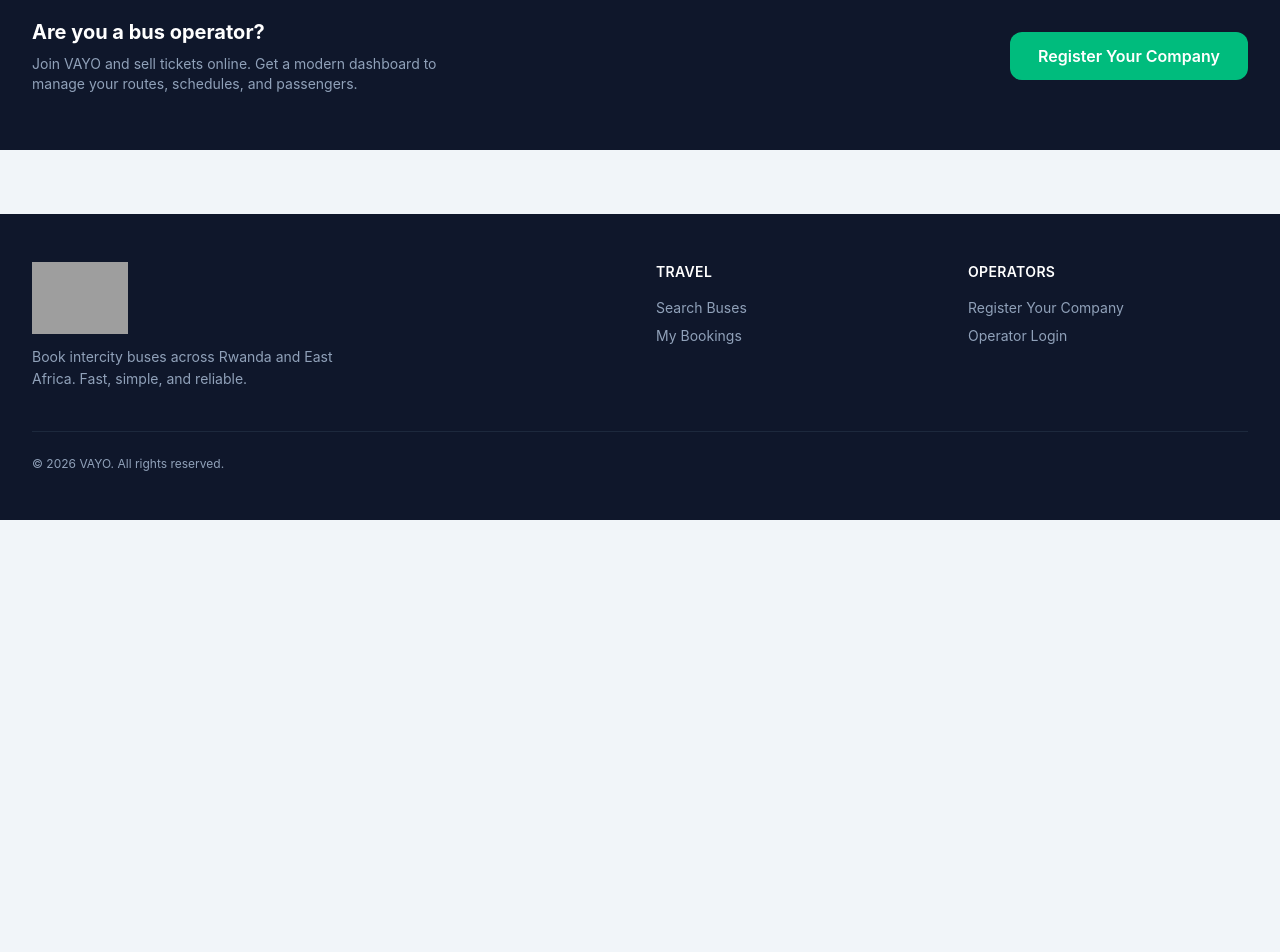
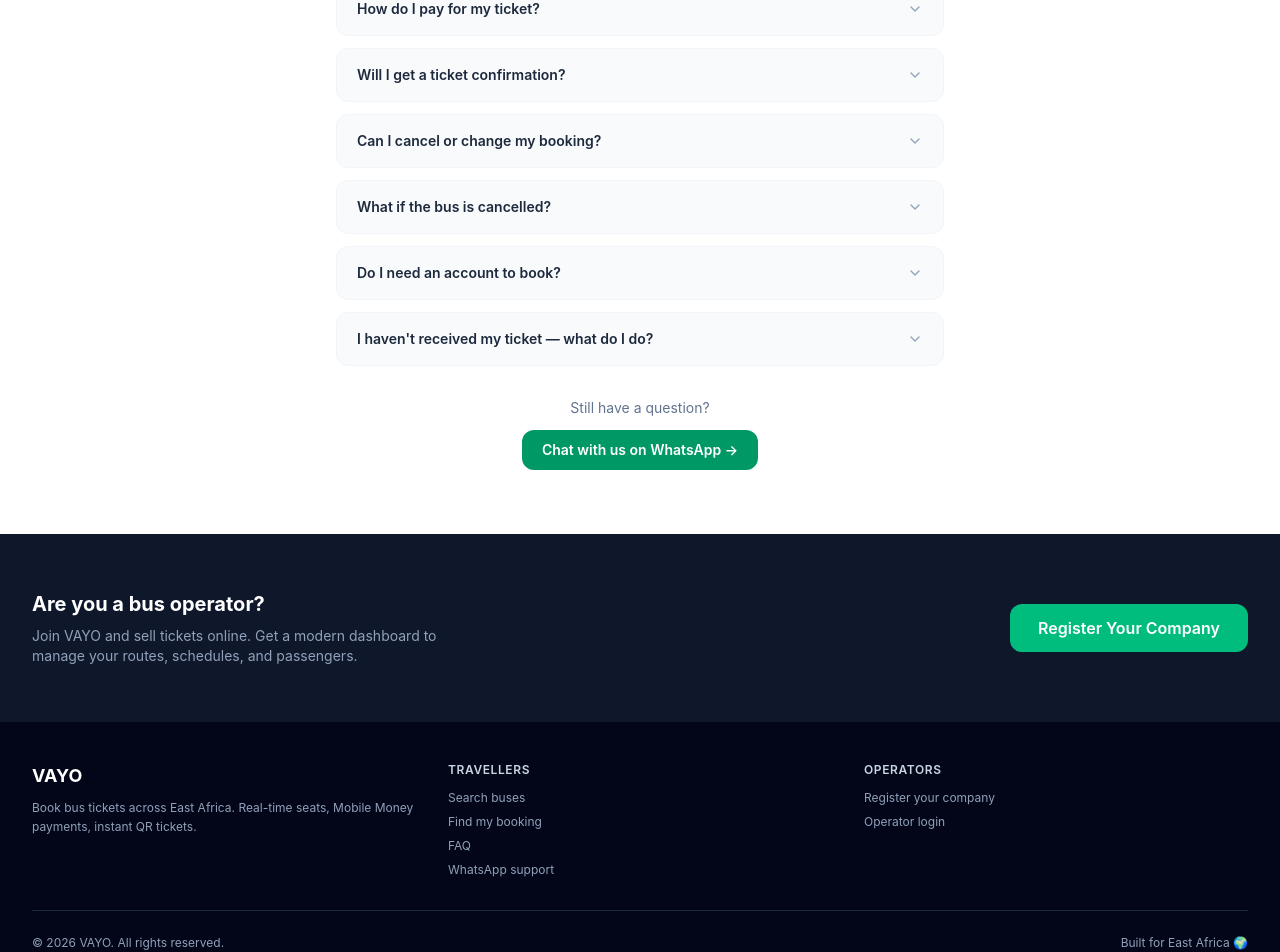
Before and after one commit to FI-Global-Solutions/vayo-frontend, a Next.js app: page / in a window 1280 px wide. Shown: the part 1480-2432 px from the top of the page. Before the commit the page ends 2000 px from the top, so only its background shows below. Built offline with nearby package versions, Linux system fonts and the light colour scheme; no server answers; grey boxes are pictures that could not be loaded.

Commit message:
feat: add FAQ section, footer, and improve empty states across the app

```diff
--- a/src/app/page.tsx
+++ b/src/app/page.tsx
@@ -1,5 +1,5 @@
 import SearchForm from "@/components/search/SearchForm";
-import { Shield, Smartphone, Clock, MapPin, Sparkles, Bell } from "lucide-react";
+import { Shield, Smartphone, Clock, MapPin, Sparkles, Bell, ChevronDown } from "lucide-react";
 import Link from "next/link";
 
 const DESTINATIONS = [
@@ -126,18 +126,58 @@ export default function HomePage() {
         </div>
       </section>
 
-      {/* ── Support strip ────────────────────────────────────────────────── */}
-      <section className="bg-emerald-50 py-8 border-t border-emerald-100">
-        <div className="max-w-7xl mx-auto px-4 sm:px-6 lg:px-8 flex flex-col sm:flex-row items-center justify-center gap-3 text-center">
-          <span className="text-slate-600 text-sm">Need help with your booking?</span>
+      {/* ── FAQ ──────────────────────────────────────────────────────────── */}
+      <section id="faq" className="bg-white py-16 border-t border-slate-100">
+        <div className="max-w-2xl mx-auto px-4 sm:px-6 lg:px-8">
+          <h2 className="text-xl font-bold text-slate-800 mb-8 text-center">Frequently asked questions</h2>
+          <div className="space-y-3">
+            {[
+              {
+                q: "How do I pay for my ticket?",
+                a: "We accept MTN Mobile Money and Airtel Money. After selecting your seat you'll be prompted to enter your mobile number and confirm the payment on your phone.",
+              },
+              {
+                q: "Will I get a ticket confirmation?",
+                a: "Yes — as soon as your payment is confirmed you'll receive a QR-code ticket by SMS and email. Show it to the conductor when boarding; no printing needed.",
+              },
+              {
+                q: "Can I cancel or change my booking?",
+                a: "You can cancel your booking from the 'Find My Booking' page. Refunds are processed according to how far in advance you cancel — the closer to departure, the smaller the refund percentage.",
+              },
+              {
+                q: "What if the bus is cancelled?",
+                a: "If an operator cancels a trip, you automatically receive a full refund to your Mobile Money wallet within 24 hours.",
+              },
+              {
+                q: "Do I need an account to book?",
+                a: "No — you can book as a guest with just your phone number. Creating an account lets you view all your past bookings in one place.",
+              },
+              {
+                q: "I haven't received my ticket — what do I do?",
+                a: "Check your SMS and email spam folder first. If it's still missing, use the 'Find My Booking' page with your booking reference and phone number, or chat with us on WhatsApp.",
+              },
+            ].map(({ q, a }) => (
+              <details key={q} className="group bg-slate-50 border border-slate-100 rounded-xl overflow-hidden">
+                <summary className="flex items-center justify-between px-5 py-4 cursor-pointer list-none select-none">
+                  <span className="text-sm font-semibold text-slate-800 pr-4">{q}</span>
+                  <ChevronDown className="h-4 w-4 text-slate-400 flex-shrink-0 transition-transform duration-200 group-open:rotate-180" />
+                </summary>
+                <p className="px-5 pb-4 text-sm text-slate-500 leading-relaxed">{a}</p>
+              </details>
+            ))}
+          </div>
+
+          <div className="mt-8 text-center">
+            <p className="text-sm text-slate-500 mb-3">Still have a question?</p>
             <a
               href="https://wa.me/250784673536?text=Hello+VAYO+Support%2C%0A%0AI+need+assistance+with+my+booking.+Could+you+please+help+me%3F%0A%0AThank+you."
               target="_blank"
               rel="noopener noreferrer"
-            className="inline-flex items-center gap-1.5 bg-emerald-600 hover:bg-emerald-700 text-white text-sm font-semibold px-5 py-2.5 rounded-xl transition-colors"
+              className="inline-flex items-center gap-2 bg-emerald-600 hover:bg-emerald-700 text-white text-sm font-semibold px-5 py-2.5 rounded-xl transition-colors"
             >
               Chat with us on WhatsApp →
             </a>
+          </div>
         </div>
       </section>
 
@@ -158,6 +198,55 @@ export default function HomePage() {
           </Link>
         </div>
       </section>
+
+      {/* ── Footer ───────────────────────────────────────────────────────── */}
+      <footer className="bg-slate-950 text-slate-400 py-10">
+        <div className="max-w-7xl mx-auto px-4 sm:px-6 lg:px-8">
+          <div className="grid grid-cols-1 sm:grid-cols-3 gap-8 mb-8">
+            {/* Brand */}
+            <div>
+              <p className="text-white font-bold text-lg mb-2">VAYO</p>
+              <p className="text-xs leading-relaxed">
+                Book bus tickets across East Africa. Real-time seats, Mobile Money payments, instant QR tickets.
+              </p>
+            </div>
+
+            {/* Travellers */}
+            <div>
+              <p className="text-xs font-semibold text-slate-300 uppercase tracking-wider mb-3">Travellers</p>
+              <ul className="space-y-2 text-xs">
+                <li><Link href="/search" className="hover:text-emerald-400 transition-colors">Search buses</Link></li>
+                <li><Link href="/booking/lookup" className="hover:text-emerald-400 transition-colors">Find my booking</Link></li>
+                <li><Link href="/#faq" className="hover:text-emerald-400 transition-colors">FAQ</Link></li>
+                <li>
+                  <a
+                    href="https://wa.me/250784673536?text=Hello+VAYO+Support%2C%0A%0AI+need+assistance+with+my+booking.+Could+you+please+help+me%3F%0A%0AThank+you."
+                    target="_blank"
+                    rel="noopener noreferrer"
+                    className="hover:text-emerald-400 transition-colors"
+                  >
+                    WhatsApp support
+                  </a>
+                </li>
+              </ul>
+            </div>
+
+            {/* Operators */}
+            <div>
+              <p className="text-xs font-semibold text-slate-300 uppercase tracking-wider mb-3">Operators</p>
+              <ul className="space-y-2 text-xs">
+                <li><Link href="/operator/register" className="hover:text-emerald-400 transition-colors">Register your company</Link></li>
+                <li><Link href="/login" className="hover:text-emerald-400 transition-colors">Operator login</Link></li>
+              </ul>
+            </div>
+          </div>
+
+          <div className="border-t border-slate-800 pt-6 flex flex-col sm:flex-row items-center justify-between gap-2 text-xs">
+            <p>© {new Date().getFullYear()} VAYO. All rights reserved.</p>
+            <p>Built for East Africa 🌍</p>
+          </div>
+        </div>
+      </footer>
     </>
   );
 }
--- a/src/components/layout/Header.tsx
+++ b/src/components/layout/Header.tsx
@@ -168,14 +168,7 @@ export default function Header() {
             {!user && (
               <Link href="/booking/lookup" className="hover:text-emerald-600">Find My Booking</Link>
             )}
-            <a
-              href="https://wa.me/250784673536?text=Hello+VAYO+Support%2C%0A%0AI+need+assistance+with+my+booking.+Could+you+please+help+me%3F%0A%0AThank+you."
-              target="_blank"
-              rel="noopener noreferrer"
-              className="hover:text-emerald-600"
-            >
-              Help
-            </a>
+            <Link href="/#faq" className="hover:text-emerald-600">FAQ</Link>
           </nav>
 
           {/* Desktop auth area */}
@@ -475,15 +468,7 @@ export default function Header() {
                     Platform Config
                   </Link>
                 )}
-                <a
-                  href="https://wa.me/250784673536?text=Hello+VAYO+Support%2C%0A%0AI+need+assistance+with+my+booking.+Could+you+please+help+me%3F%0A%0AThank+you."
-                  target="_blank"
-                  rel="noopener noreferrer"
-                  className="block px-2 py-2 text-sm text-slate-700"
-                  onClick={() => setMenuOpen(false)}
-                >
-                  Help (WhatsApp)
-                </a>
+                <Link href="/#faq" className="block px-2 py-2 text-sm text-slate-700" onClick={() => setMenuOpen(false)}>FAQ</Link>
                 <button type="button" onClick={handleLogout} className="flex items-center gap-2 w-full px-2 py-2 text-sm text-red-500 mt-1">
                   <LogOut className="h-4 w-4" />
                   Log out
@@ -494,15 +479,7 @@ export default function Header() {
                 <Link href="/booking/lookup" className="block px-2 py-2 text-sm text-slate-700" onClick={() => setMenuOpen(false)}>Find My Booking</Link>
                 <Link href="/login" className="block px-2 py-2 text-sm text-slate-700" onClick={() => setMenuOpen(false)}>Log in</Link>
                 <Link href="/register" className="block px-2 py-2 text-sm font-medium text-emerald-600" onClick={() => setMenuOpen(false)}>Sign up</Link>
-                <a
-                  href="https://wa.me/250784673536?text=Hello+VAYO+Support%2C%0A%0AI+need+assistance+with+my+booking.+Could+you+please+help+me%3F%0A%0AThank+you."
-                  target="_blank"
-                  rel="noopener noreferrer"
-                  className="block px-2 py-2 text-sm text-slate-700"
-                  onClick={() => setMenuOpen(false)}
-                >
-                  Help (WhatsApp)
-                </a>
+                <Link href="/#faq" className="block px-2 py-2 text-sm text-slate-700" onClick={() => setMenuOpen(false)}>FAQ</Link>
               </>
             )}
           </div>
--- a/src/components/ui/CityCombobox.tsx
+++ b/src/components/ui/CityCombobox.tsx
@@ -105,7 +105,10 @@ export default function CityCombobox({
           {/* Options */}
           <div className="max-h-52 overflow-y-auto py-1.5">
             {filtered.length === 0 ? (
-              <p className="text-xs text-slate-400 text-center py-4">No cities found</p>
+              <div className="text-center py-5 px-3">
+                <p className="text-sm font-medium text-slate-500">No routes yet</p>
+                <p className="text-xs text-slate-400 mt-1">We're onboarding operators — check back soon.</p>
+              </div>
             ) : (
               filtered.map((city) => (
                 <button
```
Lines whose indentation alone changed are shown as unchanged.
